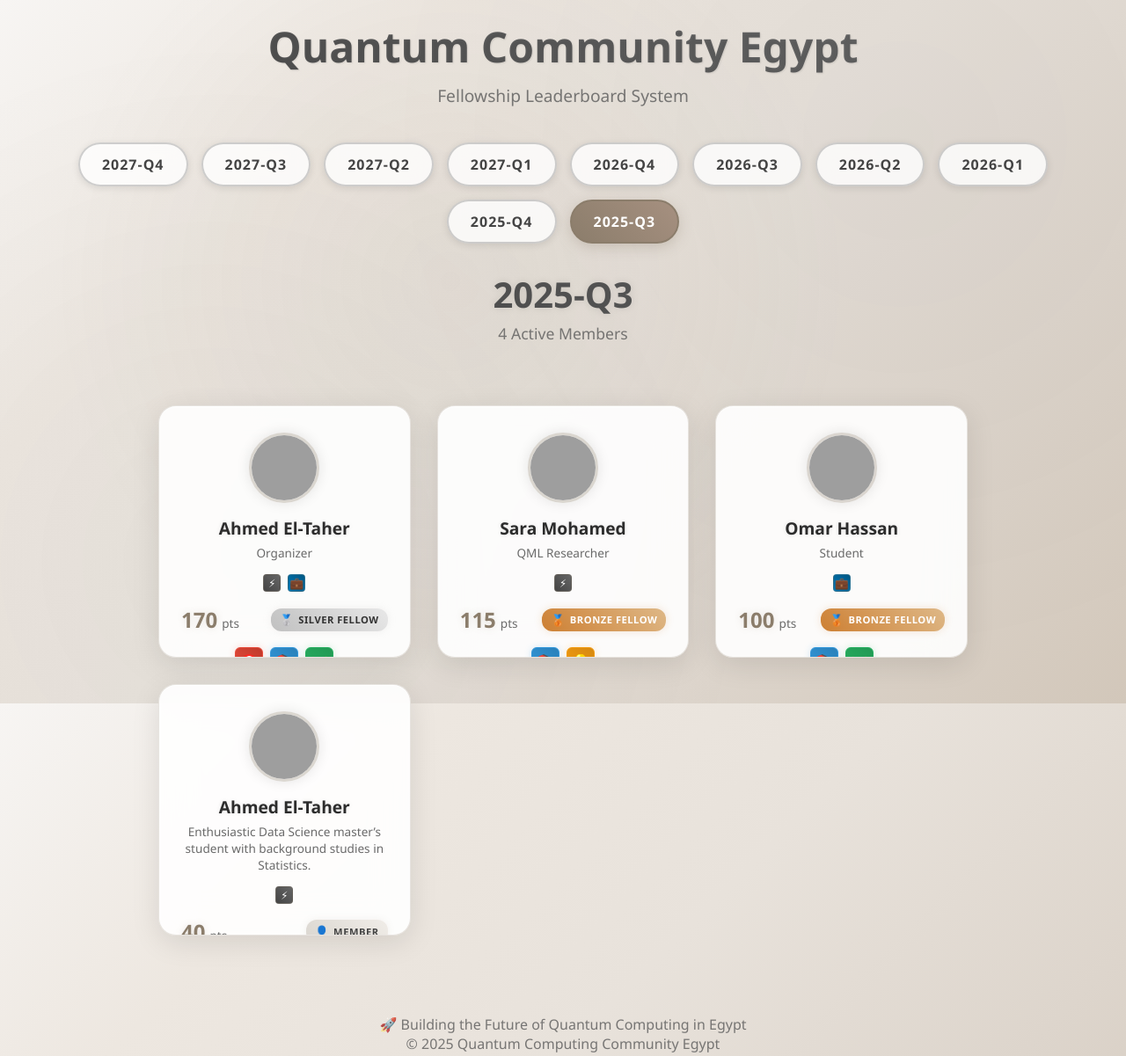
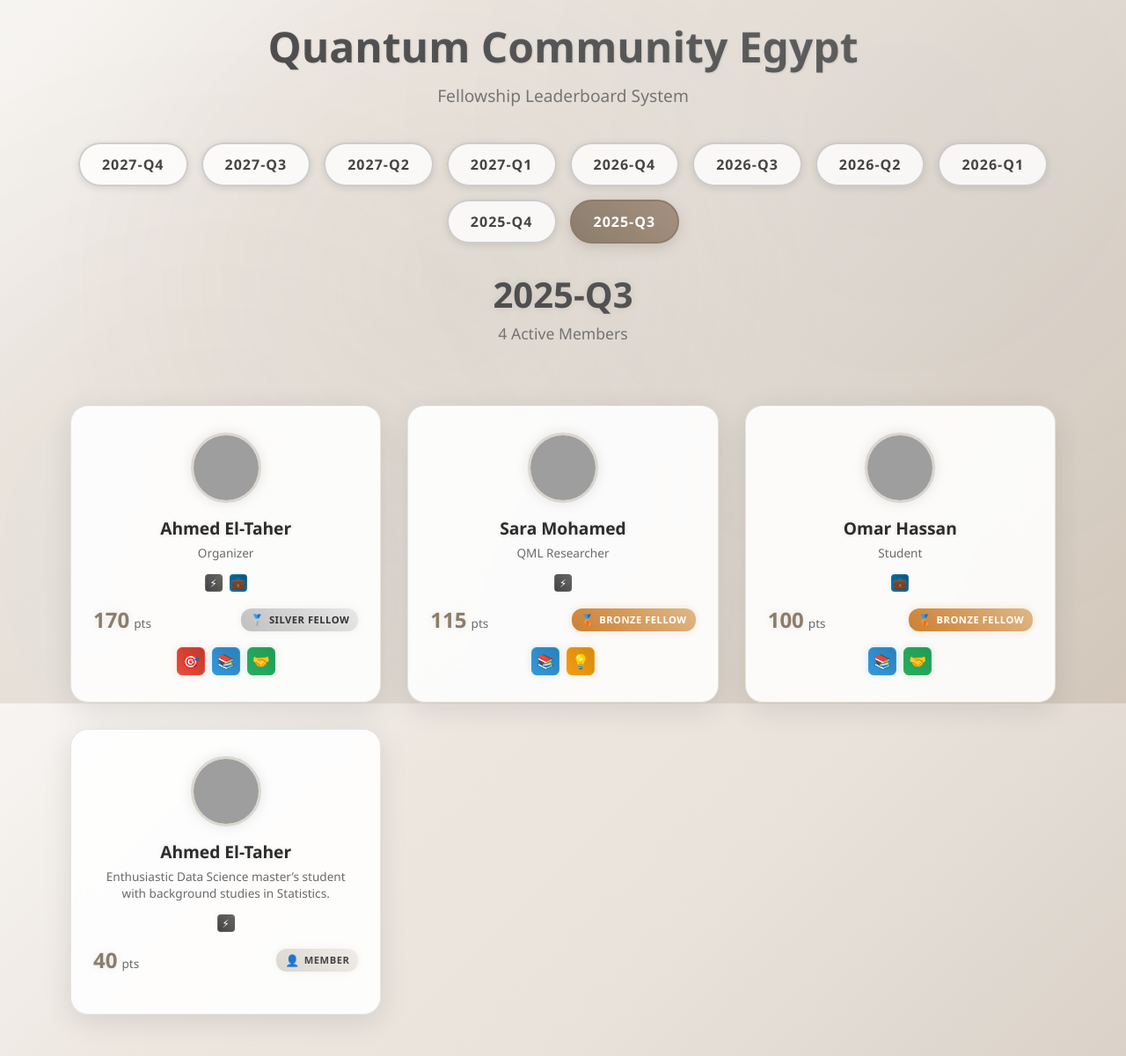
Before and after one commit to Ahmed-G-ElTaher/EgyQu-Community-leaderboard, a plain HTML site: page index.html in a window 1280 px wide. Shown: the top 1201 px of the page at 88% size. Drawn offline with Linux system fonts and the light colour scheme; grey boxes are pictures that could not be loaded.

Commit message:
Add files via upload

```diff
--- a/index.html
+++ b/index.html
@@ -160,11 +160,12 @@
 
         .leaderboard-grid {
             display: grid;
-            grid-template-columns: repeat(3, 1fr);
+            grid-template-columns: repeat(auto-fit, minmax(280px, 1fr));
             gap: 30px;
             padding: 40px;
-            max-width: 1000px;
+            max-width: 1200px;
             margin: 0 auto;
+            justify-content: center;
         }
 
         .member-card {
@@ -179,11 +180,12 @@
             position: relative;
             overflow: hidden;
             border: 1px solid rgba(139, 125, 107, 0.2);
-            aspect-ratio: 1;
             display: flex;
             flex-direction: column;
             align-items: center;
             justify-content: space-between;
+            min-height: 300px;
+            height: auto;
         }
 
         .member-card::before {
@@ -506,7 +508,7 @@
 
         @media (max-width: 1024px) {
             .leaderboard-grid {
-                grid-template-columns: repeat(2, 1fr);
+                grid-template-columns: repeat(auto-fit, minmax(250px, 1fr));
                 gap: 25px;
                 padding: 30px 20px;
             }
@@ -518,7 +520,7 @@
             }
 
             .leaderboard-grid {
-                grid-template-columns: 1fr;
+                grid-template-columns: repeat(auto-fit, minmax(280px, 1fr));
                 padding: 20px 15px;
                 gap: 20px;
             }
@@ -535,6 +537,12 @@
             .quarter-tab {
                 padding: 10px 15px;
                 font-size: 0.9rem;
+            }
+        }
+
+        @media (max-width: 480px) {
+            .leaderboard-grid {
+                grid-template-columns: 1fr;
             }
         }
     </style>
```
